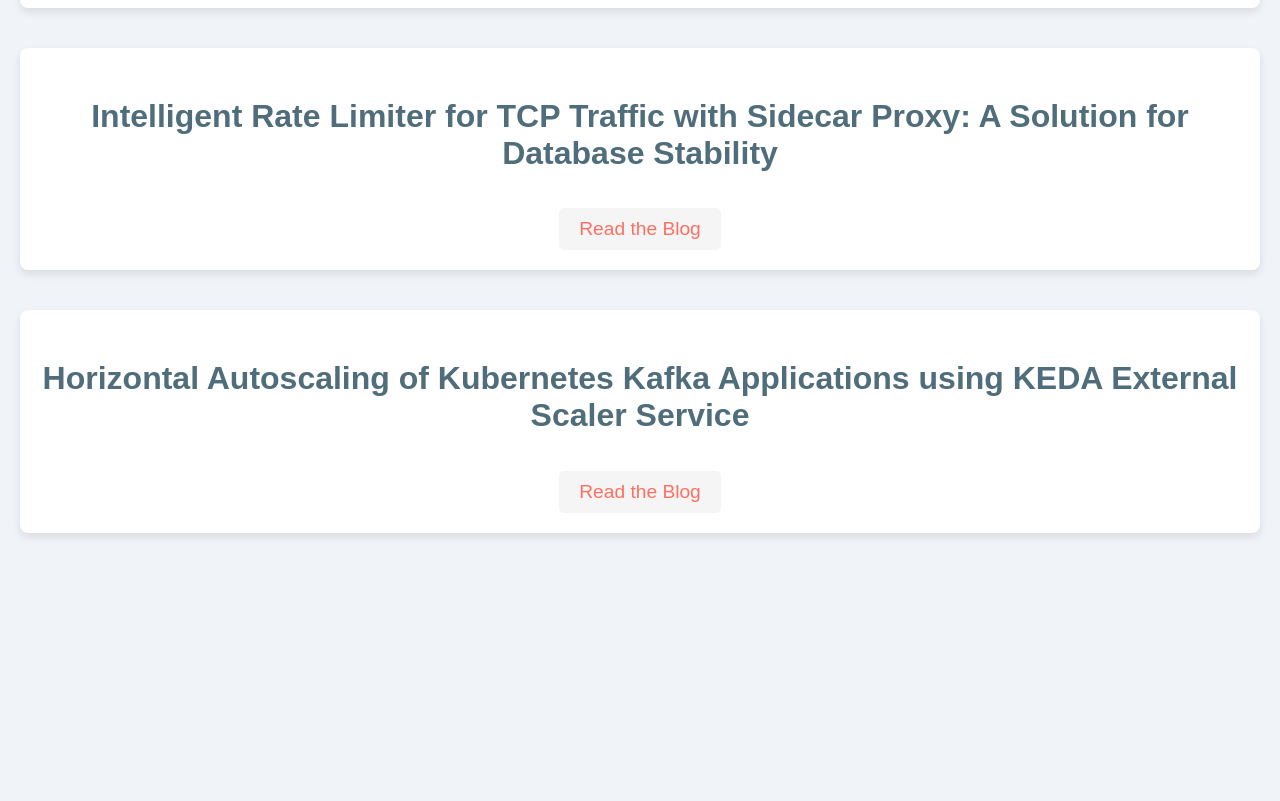
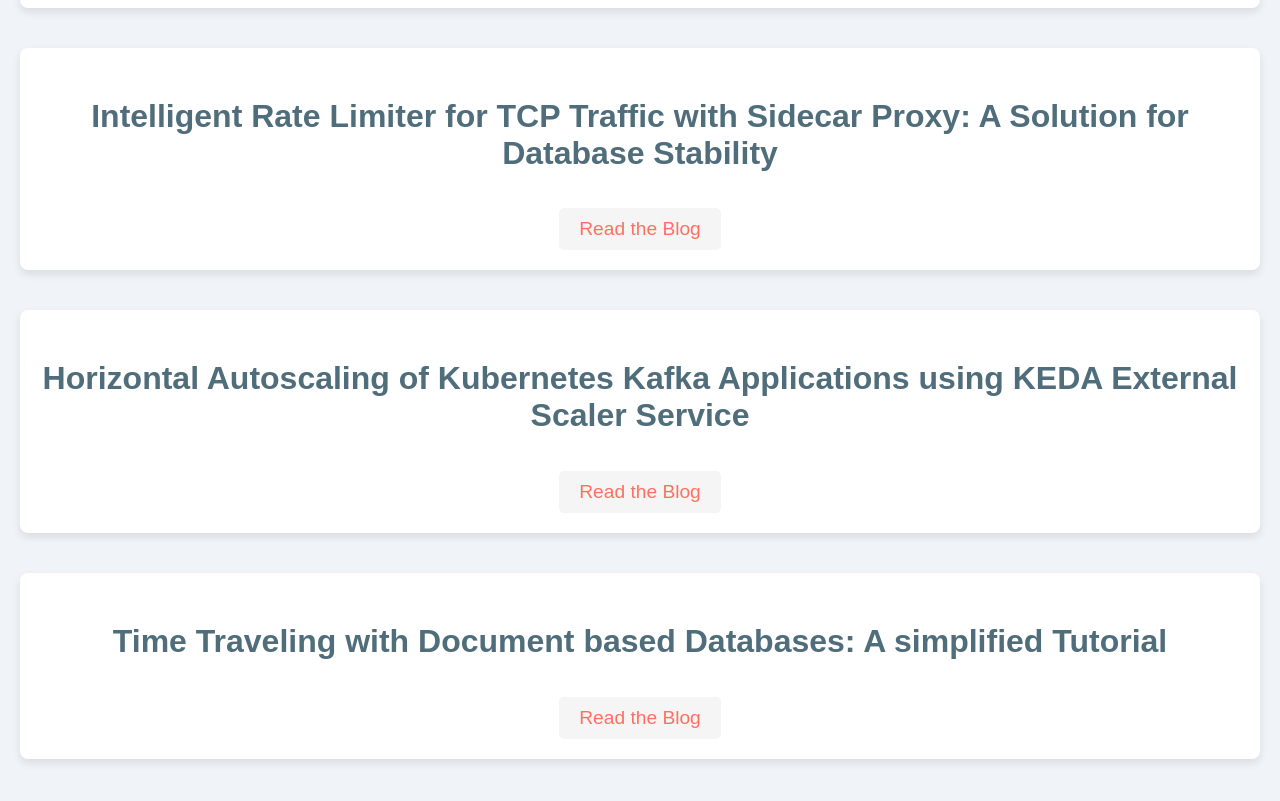
Before and after one commit to pradeep-ganachari/blogs, a plain HTML site: page index.html in a window 1280 px wide. Shown: the part 551-1352 px from the top of the page. Before the commit the page ends 1144 px from the top, so only its background shows below. Drawn offline with Linux system fonts and the light colour scheme.

Commit message:
time traveling

```diff
--- a/index.html
+++ b/index.html
@@ -117,6 +117,11 @@
             <h2>Horizontal Autoscaling of Kubernetes Kafka Applications using KEDA External Scaler Service</h2>
             <a href="https://pradeep-ganachari.github.io/blogs/auto_scaler/AutoScalerKeda.html" target="_blank">Read the Blog</a>
         </div>
+
+        <div class="blog-section">
+            <h2>Time Traveling with Document based Databases: A simplified Tutorial</h2>
+            <a href="https://pradeep-ganachari.github.io/blogs/time_travel/TimeTravel.html" target="_blank">Read the Blog</a>
+        </div>
     </div>
 </body>
 </html>
```
Also changed, not shown: auto_scaler/ScaledObjectExample.png (added), 2 other files.
